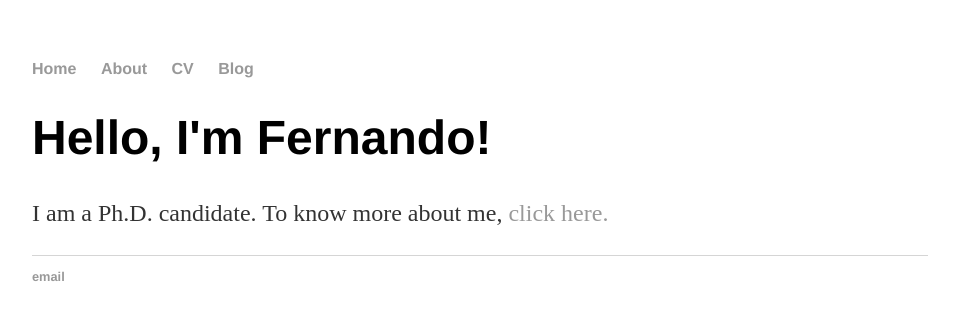
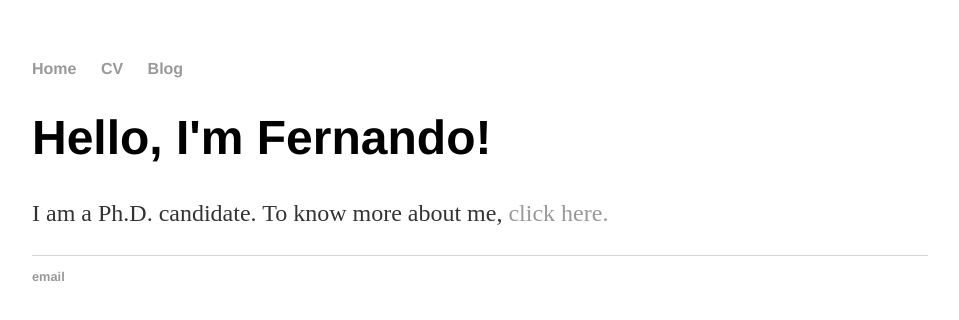
Before and after one commit to ferfeitosa/2, a Jekyll site: the page built from index.html, in a window 1280 px wide. Shown: the top 320 px of the page, without its empty margins (160-1119 px from the left). Built offline with Jekyll 4.4.1, drawn with Linux system fonts in a browser that asks for light colours.

Commit message:
Update default.html

```diff
--- a/_layouts/default.html
+++ b/_layouts/default.html
@@ -9,9 +9,8 @@
 			<nav>
 	    		<ul>
 	        		<li><a href="/">Home</a></li>
-		        	<li><a href="/about">About</a></li>
-	        		<li><a href="/cv">CV</a></li>
-	        		<li><a href="/blog">Blog</a></li>
+		        	<li><a href="/Papers">CV</a></li>
+	        		<li><a href="/Datasets">Blog</a></li>
 	    		</ul>
 			</nav>
 			<div class="container">
```
